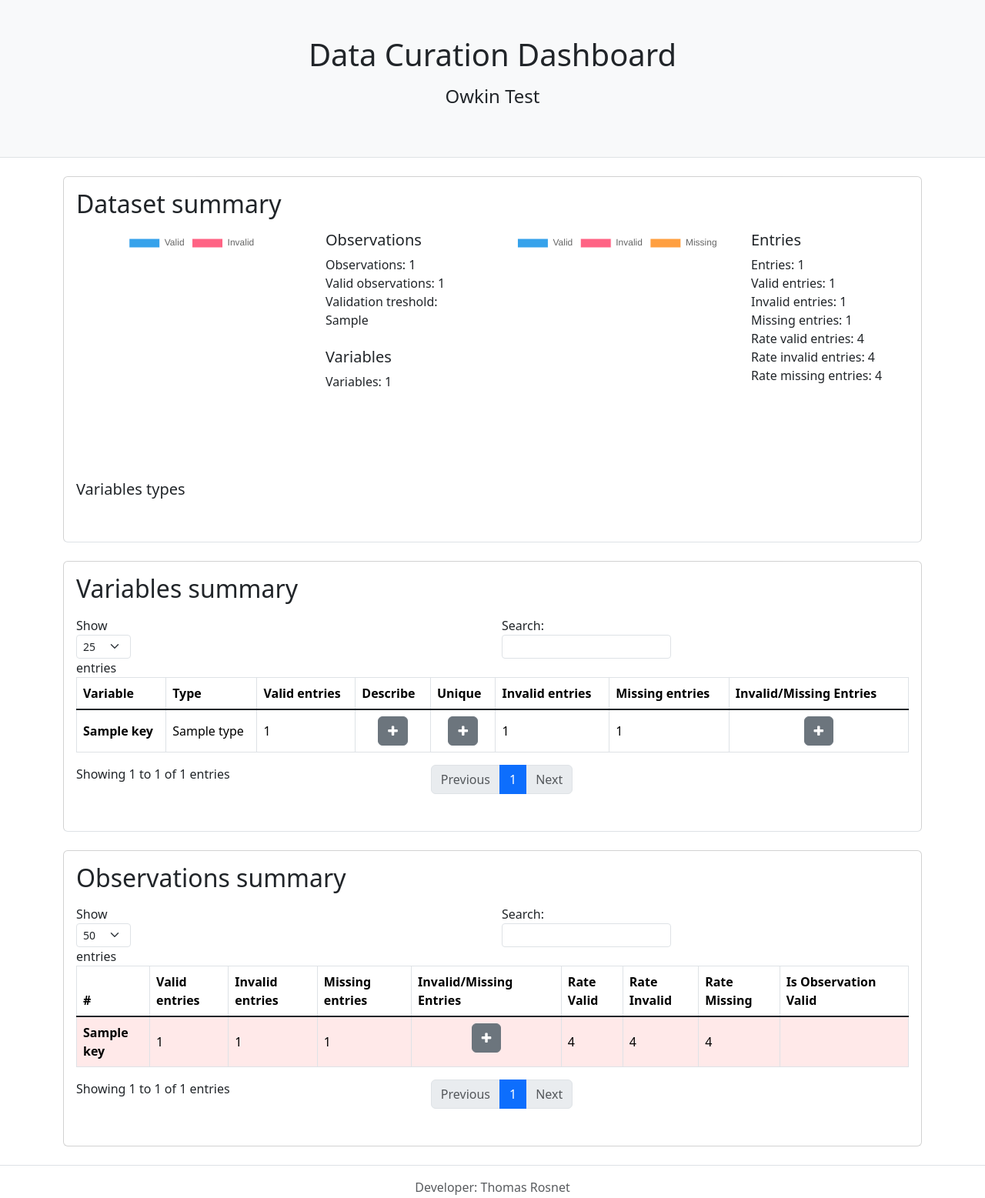
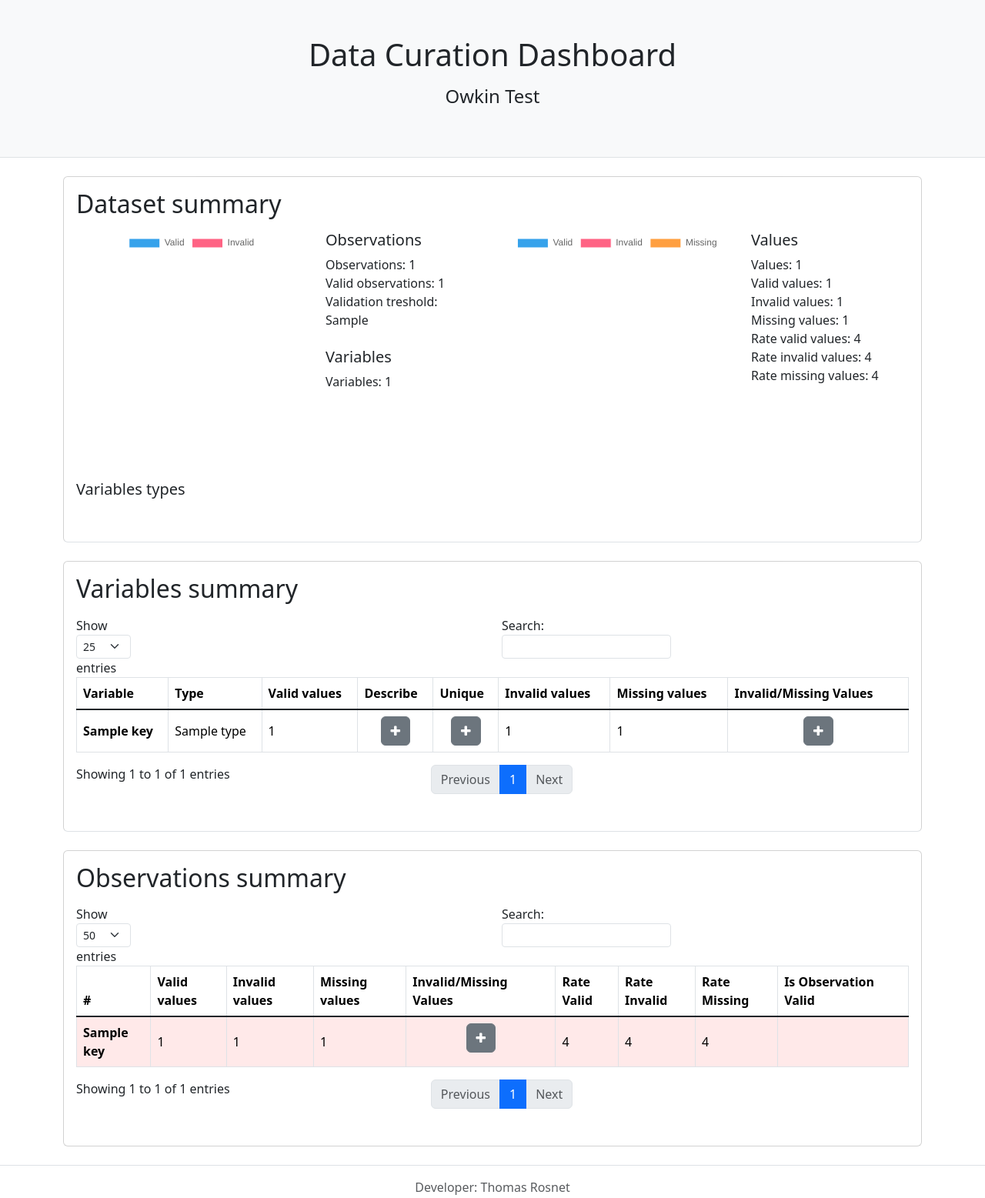
Before and after one commit to thomasrosnet/owkin-test, a Flask app: template data-curation/template/index.html in a window 1280 px wide. Shown: the part 98-1655 px from the top of the page at 77% size. Run offline with Flask 3, Linux system fonts and the light colour scheme; the template is opened without the code that fills it: most values are stand-ins (such as "Sample title", 1, 10 or a date in 2020); some libraries are stand-ins or nearby versions.

Commit message:
Minor fix and cleaning + black

```diff
--- a/data-curation/template/index.html
+++ b/data-curation/template/index.html
@@ -28,18 +28,18 @@
           </div>
 
           <div class="col">
-            <canvas id="chart_entries"></canvas>
+            <canvas id="chart_values"></canvas>
           </div>
 
           <div class="col">
-            <h5>Entries</h5>
-            Entries: {{ data_report.nb_total }}<br>
-            Valid entries: {{ data_report.nb_valid }}<br>
-            Invalid entries: {{ data_report.nb_invalid }}<br>
-            Missing entries: {{ data_report.nb_missing }}<br>
-            Rate valid entries: {{ data_report.rate_valid }}<br>
-            Rate invalid entries: {{ data_report.rate_invalid }}<br>
-            Rate missing entries: {{ data_report.rate_missing }}<br>
+            <h5>Values</h5>
+            Values: {{ data_report.nb_total }}<br>
+            Valid values: {{ data_report.nb_valid }}<br>
+            Invalid values: {{ data_report.nb_invalid }}<br>
+            Missing values: {{ data_report.nb_missing }}<br>
+            Rate valid values: {{ data_report.rate_valid }}<br>
+            Rate invalid values: {{ data_report.rate_invalid }}<br>
+            Rate missing values: {{ data_report.rate_missing }}<br>
 
           </div>
 
@@ -157,12 +157,12 @@
             <tr>
               <th scope="col">Variable</th>
               <th scope="col">Type</th>
-              <th scope="col">Valid entries</th>
+              <th scope="col">Valid values</th>
               <th scope="col">Describe</th>
               <th scope="col">Unique</th>
-              <th scope="col">Invalid entries</th>
-              <th scope="col">Missing entries</th>
-              <th scope="col">Invalid/Missing Entries</th>
+              <th scope="col">Invalid values</th>
+              <th scope="col">Missing values</th>
+              <th scope="col">Invalid/Missing Values</th>
 
 
             </tr>
@@ -205,7 +205,7 @@
                     <table class="table">
                       <thead>
                         <tr>
-                          <th scope="col">Entries</th>
+                          <th scope="col">Values</th>
                         </tr>
                       </thead>
                       <tbody>
@@ -272,10 +272,10 @@
           <thead>
             <tr>
               <th scope="col">#</th>
-              <th scope="col">Valid entries</th>
-              <th scope="col">Invalid entries</th>
-              <th scope="col">Missing entries</th>
-              <th scope="col">Invalid/Missing Entries</th>
+              <th scope="col">Valid values</th>
+              <th scope="col">Invalid values</th>
+              <th scope="col">Missing values</th>
+              <th scope="col">Invalid/Missing Values</th>
               <th scope="col">Rate Valid</th>
               <th scope="col">Rate Invalid</th>
               <th scope="col">Rate Missing</th>
@@ -388,13 +388,13 @@
   let nb_missing = data_report['nb_missing'];
 
   // Initialize Chart
-  const ctx2 = document.getElementById('chart_entries');
+  const ctx2 = document.getElementById('chart_values');
   new Chart(ctx2, {
     type: 'pie',
     data: {
       labels: ['Valid', 'Invalid', 'Missing'],
       datasets: [{
-        label: '# of Entries',
+        label: '# of Values',
         data: [nb_valid, nb_invalid, nb_missing],
         borderWidth: 1
       }]
```
Also changed, not shown: data-curation/app.py (+6 -7 lines), data-curation/src/OwkinDataFrame.py (+28 -23 lines), data-curation/src/ValidatorCol.py (+25 -27 lines), data-curation/src/ValidatorRow.py (+8 -9 lines), data-curation/tests/test_READ_CSV.py (+0 -8 lines), README.md.
